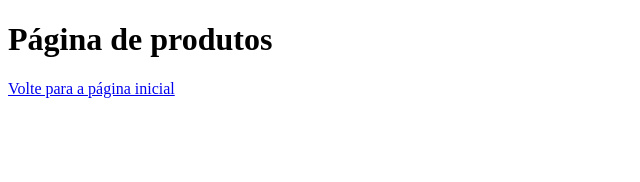
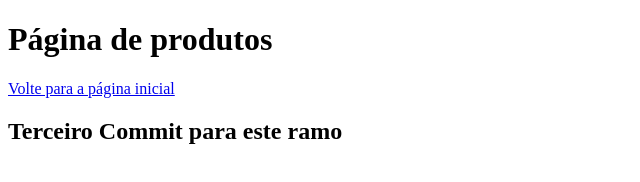
Before and after one commit to morpheolinkin/atividade21-12, a plain HTML site: page Pasta01/produtos.html in a window 1280 px wide. Shown: the whole page, without its empty margins (0-640 px from the left). Drawn offline with Linux system fonts and the light colour scheme.

Commit message:
Terceiro commit para este ramo

```diff
--- a/Pasta01/produtos.html
+++ b/Pasta01/produtos.html
@@ -9,5 +9,7 @@
 <body>
     <h1>Página de produtos</h1>
     <a href="index.html">Volte para a página inicial</a>
+
+    <h2>Terceiro Commit para este ramo</h2>
 </body>
 </html>
```
